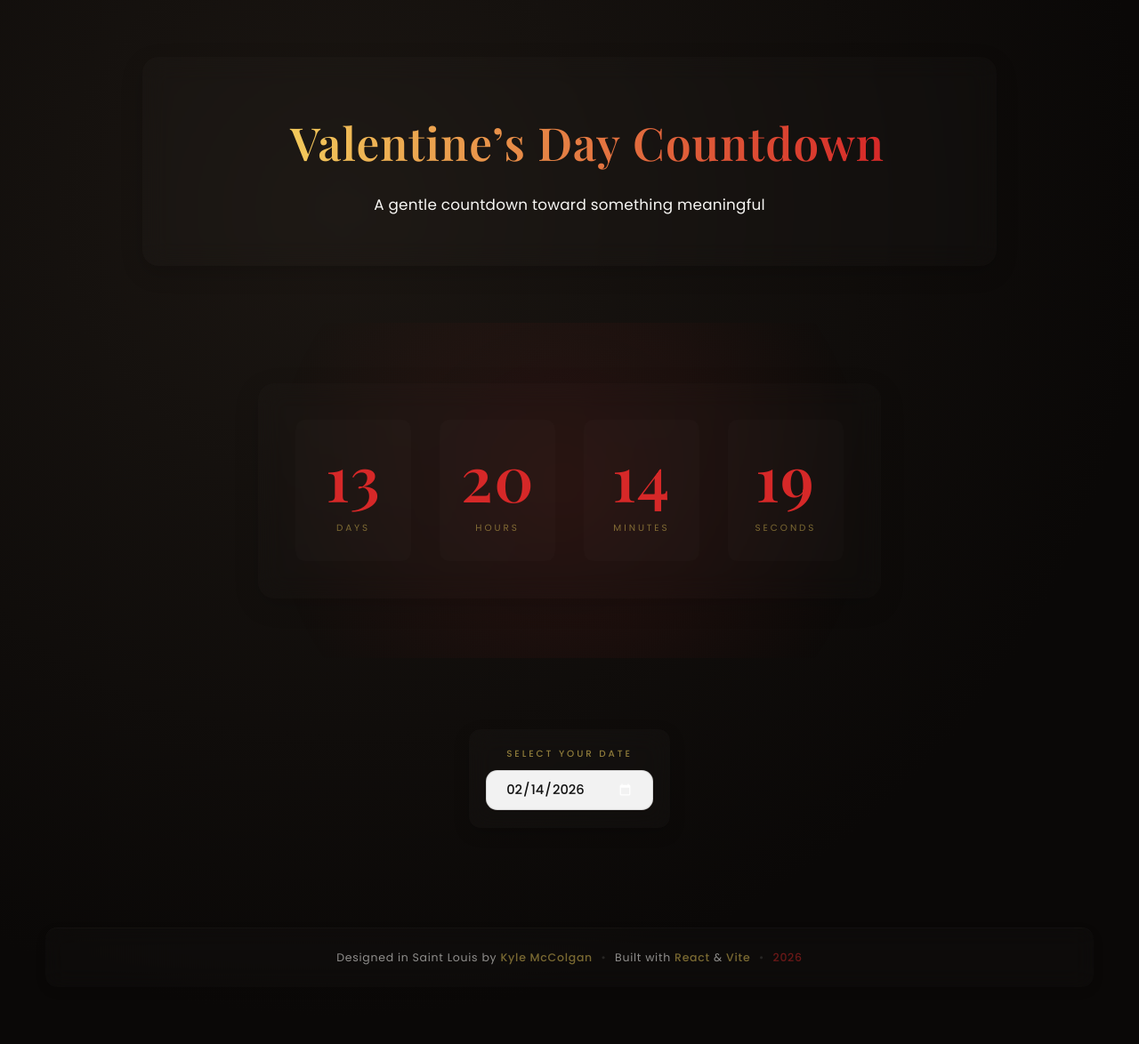
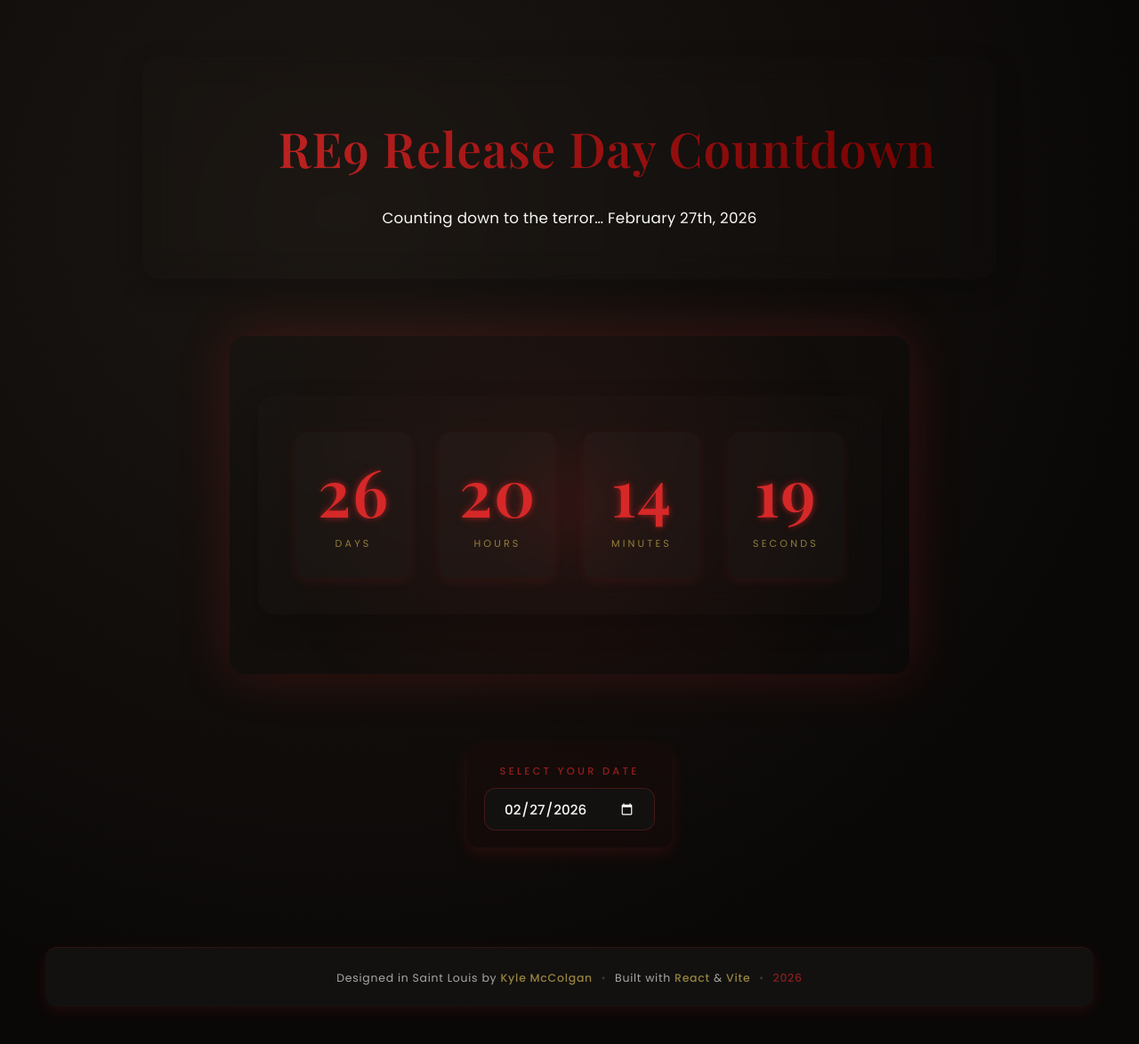
Before and after one commit to mcckyle/the-countdown, a React (Vite) app: page / in a window 1280 px wide. Shown: the top 1174 px of the page at 89% size. Built offline with nearby package versions, Linux system fonts and the light colour scheme.

Commit message:
Begin the RE9 countdown.

```diff
--- a/index.html
+++ b/index.html
@@ -7,15 +7,15 @@
       content="width=device-width, initial-scale=1, viewport-fit=cover"
     />
 
-    <title>Valentine’s Day Countdown</title>
+    <title>RE9 Release Countdown</title>
     <meta
       name="description"
-      content="A simple, modern countdown focused on anticipation, presence, and meaningful moments."
+      content="A simple, modern countdown to RE9's release on February 27th, 2026."
     />
 
     <!-- Open Graph Meta. -->
-    <meta property="og:title" content="Valentine’s Day Countdown" />
-    <meta property="og:description" content="A modern countdown experience designed for meaningful moments." />
+    <meta property="og:title" content="RE9 Release Countdown" />
+    <meta property="og:description" content="Countdown to the highly anticipated RE9 release." />
     <meta property="og:type" content="website" />
     <meta property="og:locale" content="en_US" />
 
@@ -43,7 +43,7 @@
   <body>
     <noscript>
       <p style="text-align: center; padding: 2rem; color: #f8f7f4; font-family: Poppins, system-ui, sans-serif; opacity: 0.85;">
-        This experience requires JavaScript to run!
+        JavaScript is required to run this countdown.
       </p>
     </noscript>
 
--- a/src/App.css
+++ b/src/App.css
@@ -41,9 +41,10 @@
 {
     padding: 2rem;
     border-radius: var(--radius);
-    background: radial-gradient(circle at center, rgba(214, 40, 40, 0.1) 0%, transparent 80%);
+    background: radial-gradient(circle at center, rgba(214, 40, 40, 0.15) 0%, rgba(214, 40, 40, 0.05) 20%, transparent 80%);
+    box-shadow: 0 0 60px rgba(214, 40, 40, 0.2);
 
-    transition: background 0.3s ease;
+    transition: background 0.3s ease, box-shadow 0.3s ease;
 }
 
 /* ====================================
--- a/src/App.jsx
+++ b/src/App.jsx
@@ -1,10 +1,9 @@
 //Filename: App.jsx
 //Author: Kyle McColgan
-//Date: 12 February 2026
+//Date: 16 February 2026
 //Description: This file contains the entry component for the React Countdown project.
 
 import { useState } from "react";
-
 import Header from "./components/Header/Header.jsx";
 import Countdown from "./components/Countdown/Countdown.jsx";
 import DatePicker from "./components/DatePicker/DatePicker.jsx";
@@ -14,8 +13,8 @@
 
 function App()
 {
-  //Target date: Valentine's Day 2026 (February 14th, 2026).
-  const [targetDate, setTargetDate] = useState("2026-02-14T00:00:00");
+  //Target date: RE9 Release Day 2026 (February 27th, 2026).
+  const [targetDate, setTargetDate] = useState("2026-02-27T00:00:00");
   const today = new Date().toISOString().split("T")[0];
 
   const handleDateChange = (e) => {
--- a/src/components/Countdown/Countdown.css
+++ b/src/components/Countdown/Countdown.css
@@ -15,12 +15,12 @@
     padding: clamp(2.2rem, 4vw, 2.6rem);
     margin: 2.2rem auto;
 
-    background: rgba(255, 255, 255, 0.012);
+    background: rgba(255, 255, 255, 0.01);
     border-radius: var(--radius);
-    backdrop-filter: blur(14px);
-    box-shadow: 0 8px 28px rgba(0, 0, 0, 0.15);
+    backdrop-filter: blur(16px);
+    box-shadow: 0 12px 32px rgba(0, 0, 0, 0.2);
 
-    transition: background 0.3s ease;
+    transition: background 0.3s ease, box-shadow 0.3s ease;
 }
 
 /* ====================================
@@ -34,14 +34,15 @@
     justify-content: center;
     padding: clamp(1.4rem, 3vw, 1.8rem) 1.2rem;
 
-    background: rgba(255, 255, 255, 0.01);
-    border-radius: calc(var(--radius) - 0.4rem);
+    background: rgba(255, 255, 255, 0.015);
+    border-radius: calc(var(--radius) - 0.35rem);
+    box-shadow: 0 4px 12px rgba(214, 40, 40, 0.1);
 
     transition: transform var(--transition),
                 background var(--transition),
                 box-shadow var(--transition);
 }
-.time-box:hover { transform: translateY(-1.5px); background: rgba(255, 255, 255, 0.025); box-shadow: 0 6px 18px rgba(214, 40, 40, 0.08); }
+.time-box:hover { transform: translateY(-2px); background: rgba(214, 40, 40, 0.03); box-shadow: 0 6px 20px rgba(214, 40, 40, 0.18); }
 .time-box.tick .time-value { animation: pop 0.22s ease forwards; }
 
 /* ====================================
@@ -50,12 +51,15 @@
 .time-value
 {
     font-family: var(--heading-font);
-    font-size: clamp(3rem, 6vw, 4.4rem);
+    font-size: clamp(3rem, 6vw, 4.6rem);
     font-weight: 700;
     line-height: 1;
+    color: var(--color-accent);
+    text-shadow: 0 0 6px rgba(214, 40, 40, 0.5),
+                 0 0 12px rgba(214, 40, 40, 0.3);
+    letter-spacing: 0.02em;
 
-    color: var(--color-accent);
-    letter-spacing: 0.02em;
+    transition: color 0.2s ease;
 }
 
 /* ====================================
@@ -64,12 +68,12 @@
 .time-label
 {
     margin-top: 0.85rem;
-    font-size: 0.65rem;
+    font-size: 0.7rem;
     letter-spacing: 0.28em;
     text-transform: uppercase;
 
     color: var(--color-highlight);
-    opacity: 0.45;
+    opacity: 0.55;
 }
 
 /* ====================================
@@ -92,13 +96,14 @@
 .complete-message
 {
     font-family: var(--heading-font);
-    font-size: clamp(2.2rem, 4vw, 2.8rem);
+    font-size: clamp(2.4rem, 4.5vw, 3rem);
     font-weight: 700;
 
     color: var(--color-accent);
+    text-shadow: 0 0 10px rgba(214, 40, 40, 0.5);
     margin-bottom: 0.5rem;
 }
-.complete-subtle { font-size: 0.95rem; letter-spacing: 0.04em; opacity: 0.65; }
+.complete-subtle { font-size: 0.95rem; letter-spacing: 0.04em; opacity: 0.7; color: var(--color-text); }
 
 /* ====================================
    Countdown Animations Styles.
@@ -115,6 +120,6 @@
  ======================================= */
 @media (max-width: 900px)
 {
-    .countdown { margin: 2rem auto; }
+    .countdown { margin: 2rem auto; grid-template-columns: repeat(auto-fit, minmax(100px, 1fr)); gap: 1.2rem; padding: 1.8rem; }
     .time-value { font-size: clamp(2.4rem, 7vw, 3.8rem); }
 }
--- a/src/components/Countdown/Countdown.jsx
+++ b/src/components/Countdown/Countdown.jsx
@@ -1,6 +1,6 @@
 //Filename: Countdown.jsx
 //Author: Kyle McColgan
-//Date: 12 February 2026
+//Date: 16 February 2026
 //Description: This file contains the parent component for the Countdown React project.
 
 import { useEffect, useState } from "react";
@@ -35,9 +35,9 @@
             aria-live="polite"
             aria-label="Countdown complete"
           >
-            <p className="complete-message">❤️ The moment is here</p>
+            <p className="complete-message">The day is here!</p>
             <span className="complete-subtle">
-              Take it in. Celebrate. Remember it.
+              Happy Gaming! Enjoy!
             </span>
           </section>
         );
--- a/src/components/DatePicker/DatePicker.css
+++ b/src/components/DatePicker/DatePicker.css
@@ -13,10 +13,10 @@
     margin-top: 2rem;
     padding: clamp(0.9rem, 2vw, 1.2rem);
 
-    background: rgba(255, 255, 255, 0.02);
+    background: rgba(214, 40, 40, 0.03);
     border-radius: calc(var(--radius) - 0.3rem);
-    backdrop-filter: blur(14px);
-    box-shadow: 0 6px 18px rgba(0, 0, 0, 0.18);
+    backdrop-filter: blur(16px);
+    box-shadow: 0 6px 18px rgba(214, 40, 40, 0.15);
 
     animation: fadeIn 0.6s ease both;
 }
@@ -26,17 +26,17 @@
 ======================================= */
 .date-label
 {
-    font-size: 0.65rem;
+    font-size: 0.72rem;
     font-weight: 500;
     letter-spacing: 0.28em;
     text-transform: uppercase;
 
-    color: var(--color-highlight);
-    opacity: 0.55;
+    color: var(--color-accent);
+    opacity: 0.65;
 
     transition: opacity var(--transition);
 }
-.date-label:hover { opacity: 0.75; }
+.date-label:hover { opacity: 0.85; }
 
 /* ====================================
    DatePicker Custom Date Input Field Styles.
@@ -47,28 +47,30 @@
     font-family: var(--main-font);
 
     padding: 0.65rem 1.3rem;
-    font-size: 0.92rem;
+    font-size: 0.95rem;
     font-weight: 500;
 
-    background: rgba(255, 255, 255, 0.95);
-    color: #111;
+    background: rgba(20, 18, 17, 0.95);
+    color: var(--color-text);
 
     border-radius: calc(var(--radius) - 0.3rem);
-    border: 1px solid rgba(0, 0, 0, 0.12);
+    border: 1px solid rgba(214, 40, 40, 0.25);
     cursor: pointer;
 
     transition: border-color var(--transition),
                 box-shadow var(--transition),
-                transform var(--transition);
+                transform var(--transition),
+                background var(--transition);
 }
-.date-input:hover { border-color: rgba(0, 0, 0, 0.22); transform: translateY(-0.5px); }
+.date-input:hover { border-color: var(--color-accent); transform: translateY(-0.5px); background: rgba(20, 18, 17, 1); }
 
 .date-input:focus
 {
     outline: none;
     border-color: var(--color-accent);
-    box-shadow: 0 0 0 3px rgba(214, 40, 40, 0.2);
+    box-shadow: 0 0 0 3px rgba(214, 40, 40, 0.3);
     transform: translateY(-0.5px);
+    background: rgba(20, 18, 17, 1);
 }
 
 /* ====================================
--- a/src/components/Footer/Footer.css
+++ b/src/components/Footer/Footer.css
@@ -10,11 +10,11 @@
     padding: clamp(1rem, 2vw, 1.4rem);
     text-align: center;
 
-    background: rgba(255, 255, 255, 0.015);
-    border-top: 1px solid rgba(255, 255, 255, 0.025);
+    background: rgba(20, 18, 17, 0.95);
+    border-top: 1px solid rgba(214, 40, 40, 0.15);
     border-radius: calc(var(--radius) - 0.3rem);
     backdrop-filter: blur(12px);
-    box-shadow: 0 4px 12px rgba(0, 0, 0, 0.1);
+    box-shadow: 0 4px 14px rgba(214, 40, 40, 0.12);
 
     animation: fadeIn 0.6s ease both;
 }
@@ -30,11 +30,11 @@
     font-weight: 400;
 
     color: var(--color-text);
-    opacity: 0.55;
+    opacity: 0.65;
 
     transition: opacity var(--transition);
 }
-.footer:hover .footer-text { opacity: 0.75; }
+.footer:hover .footer-text { opacity: 0.85; }
 
 /* ====================================
    Footer Highlighted Words Styles.
@@ -43,11 +43,11 @@
 {
     color: var(--color-highlight);
     font-weight: 500;
-    opacity: 0.85;
+    opacity: 0.9;
 
-    transition: color var(--transition), opacity var(--transition);
+    transition: color var(--transition), opacity var(--transition), text-shadow var(--transition);
 }
-.footer-text .highlight:hover { color: var(--color-accent); }
+.footer-text .highlight:hover { color: var(--color-highlight); text-shadow: 0 0 6px rgba(214, 40, 40, 0.6); }
 
 /* ====================================
    Footer Separator Styles.
@@ -56,10 +56,11 @@
 {
     display: inline-block;
     margin: 0 0.6rem;
-    opacity: 0.2;
+    opacity: 0.25;
 
-    transition: opacity var(--transition);
+    transition: opacity var(--transition), text-shadow var(--transition);
 }
+.footer-text .separator:hover { opacity: 0.45; text-shadow: 0 0 4px rgba(214, 40, 40, 0.4); }
 
 /* ====================================
    Footer Year Styles.
@@ -68,10 +69,11 @@
 {
     color: var(--color-accent);
     font-weight: 500;
-    opacity: 0.85;
+    opacity: 0.9;
 
-    transition: color var(--transition);
+    transition: color var(--transition), text-shadow var(--transition);
 }
+.footer-text .year:hover { text-shadow: 0 0 6px rgba(214, 40, 40, 0.5); }
 
 /* ====================================
    Footer Media Query Styles.
--- a/src/components/Header/Header.css
+++ b/src/components/Header/Header.css
@@ -11,10 +11,10 @@
     text-align: center;
     padding: clamp(2.6rem, 5vw, 3.4rem);
 
-    background: rgba(255, 255, 255, 0.015);
+    background: rgba(255, 255, 255, 0.008);
     border-radius: var(--radius);
-    backdrop-filter: blur(14px);
-    box-shadow: 0 8px 24px rgba(0, 0, 0, 0.18);
+    backdrop-filter: blur(16px);
+    box-shadow: 0 10px 28px rgba(0, 0, 0, 0.22);
 
     animation: fadeInUp 0.8s ease both;
 }
@@ -29,12 +29,12 @@
     gap: 0.55rem;
 
     font-family: var(--heading-font);
-    font-size: clamp(2.5rem, 5vw, 3.2rem);
+    font-size: clamp(2.5rem, 5vw, 3.4rem);
     font-weight: 700;
     letter-spacing: 0.02em;
     margin-bottom: 0.85rem;
 
-    background: linear-gradient(90deg, var(--color-highlight), var(--color-accent));
+    background: linear-gradient(90deg, rgba(214, 40, 40, 0.9), rgba(128, 0, 0, 0.9));
     -webkit-background-clip: text;
     -webkit-text-fill-color: transparent;
 
@@ -55,7 +55,7 @@
     letter-spacing: 0.015em;
 
     color: var(--color-text);
-    opacity: 0.65;
+    opacity: 0.7;
 
     animation: fadeInUp 0.8s ease both 0.4s;
 }
@@ -65,12 +65,12 @@
 ======================================= */
 .header-accent
 {
-    font-size: 1em;
+    font-size: 1.1em;
     transform: translateY(-0.05em);
-    opacity: 0.6;
-    filter: saturate(0.9);
+    opacity: 0.75;
+    filter: saturate(1.2);
 
-    animation: bounce 1.5s ease-in-out infinite alternate 0.5s;
+    animation: pulse 1.6s ease-in-out infinite alternate 0.5s;
 }
 
 /* ====================================
@@ -85,14 +85,14 @@
 @keyframes titlePop
 {
     0% { opacity: 0; transform: scale(0.9); }
-    70% { opacity: 1; transform: scale(1.05); }
+    70% { opacity: 1; transform: scale(1.06); }
     100% { transform: scale(1); }
 }
 
-@keyframes bounce
+@keyframes pulse
 {
-    0% { transform: translateY(-0.05em); }
-    100% { transform: translateY(-0.15em); }
+    0% { transform: translateY(-0.05em) scale(1); opacity: 0.75; }
+    100% { transform: translateY(-0.1em) scale(1.02); opacity: 0.85; }
 }
 
 /* ====================================
@@ -100,6 +100,6 @@
 ======================================= */
 @media (max-width: 600px)
 {
-    .header-title { font-size: clamp(1.2rem, 4vw, 2rem); }
+    .header-title { font-size: clamp(1.4rem, 4vw, 2rem); }
     .header-subtitle { font-size: 0.92rem; max-width: 90%; }
 }
--- a/src/components/Header/Header.jsx
+++ b/src/components/Header/Header.jsx
@@ -1,6 +1,6 @@
 //Filename: Header.jsx
 //Author: Kyle McColgan
-//Date: 12 February 2026
+//Date: 16 February 2026
 //Description: This file contains the Header component for the React Countdown project.
 
 import "./Header.css";
@@ -10,12 +10,12 @@
   return (
     <header className="header">
       <h1 className="header-title">
-        <span className="header-accent" role="img" aria-label="heart">♥</span>
-         Valentine&rsquo;s&nbsp;Day&nbsp;Countdown
+        <span className="header-accent" role="img" aria-label="biohazard">☣️</span>
+         RE9 Release Day Countdown
       </h1>
 
       <p className="header-subtitle">
-        A gentle countdown toward something meaningful
+        Counting down to the terror… February 27th, 2026
       </p>
     </header>
   );
```
